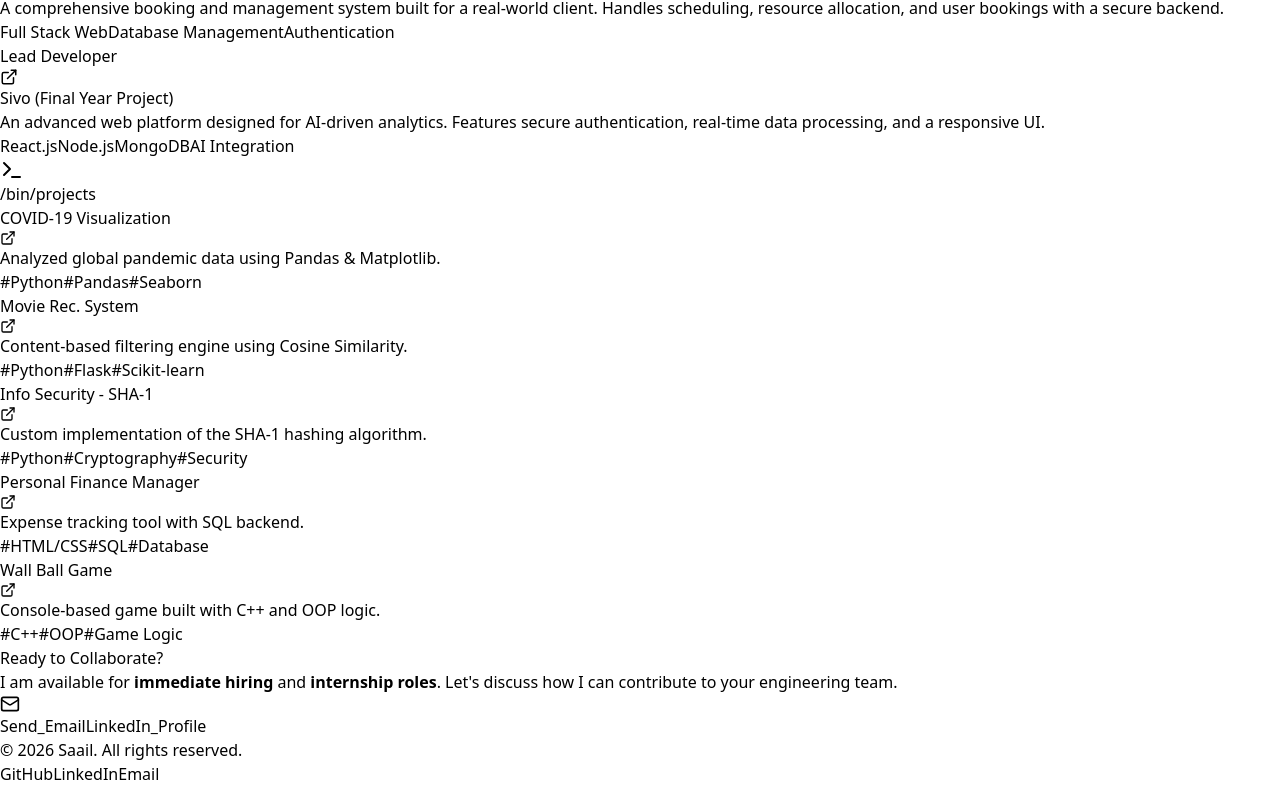
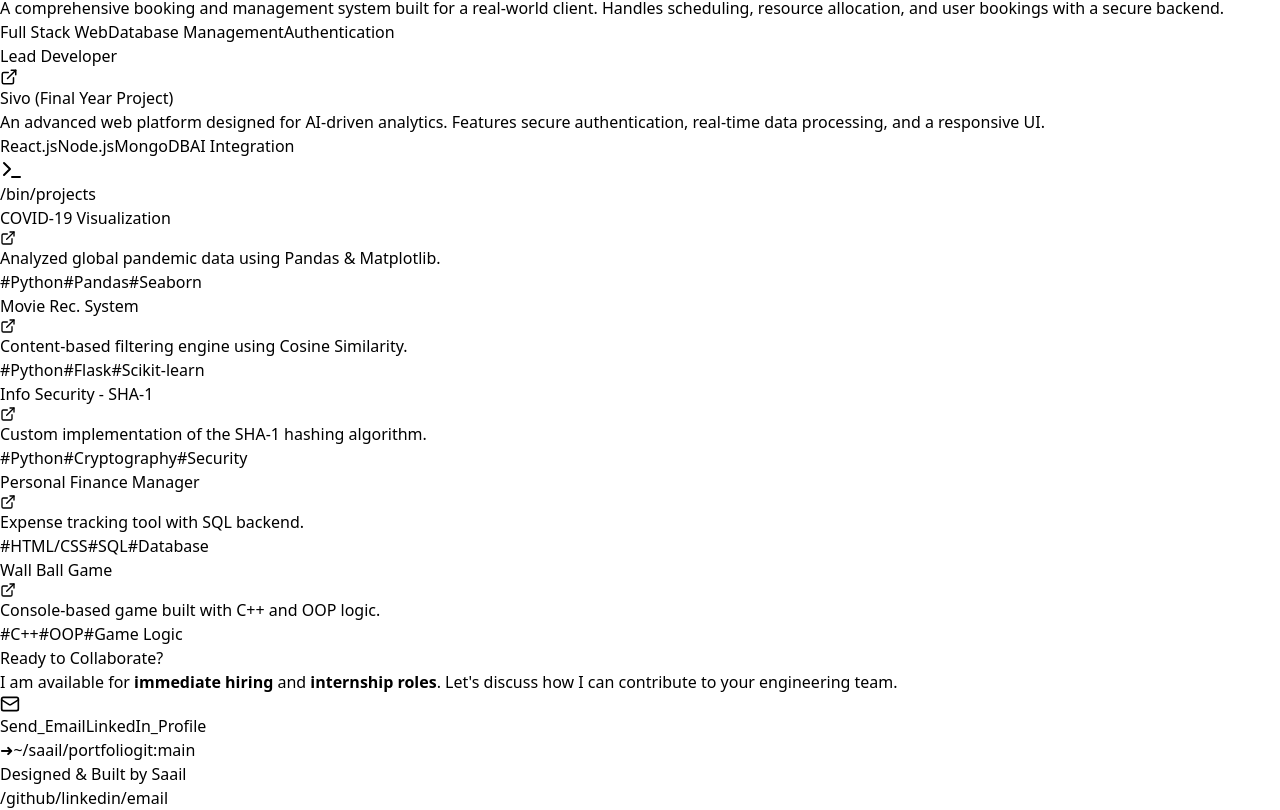
Before and after one commit to saail1/saail-portfolio, a React (Vite) app: page / in a window 1280 px wide. Shown: the part 1542-2352 px from the top of the page. Before the commit the page ends 2328 px from the top, so only its background shows below. Built offline with nearby package versions, Linux system fonts and the light colour scheme.

Commit message:
Updated footer links

```diff
--- a/src/App.jsx
+++ b/src/App.jsx
@@ -270,17 +270,64 @@ export default function App() {
                 LinkedIn_Profile
               </a>
            </div>
-           {/* Footer Section */}
-      <footer className="bg-black/50 backdrop-blur-md border-t border-white/10 mt-20 py-8">
-        <div className="container mx-auto px-6 text-center">
-          <p className="text-gray-400 font-mono text-sm">
-            © {new Date().getFullYear()} <span className="text-green-400 font-bold">Saail</span>.
-            All rights reserved.
-          </p>
-          <div className="flex justify-center gap-6 mt-4 opacity-70">
-            <a href="https://github.com/YOUR_GITHUB" className="hover:text-green-400 transition-colors text-sm"target="_blank">GitHub</a>
-            <a href="https://www.linkedin.com/in/saailabbas" className="hover:text-green-400 transition-colors text-sm"target="_blank">LinkedIn</a>
-            <a href="https://mail.google.com/mail/?view=cm&fs=1&to=maliksaail342@gmail.com" className="hover:text-green-400 transition-colors text-sm"target="_blank">Email</a>
+           {/* Hacker Style Footer */}
+      <footer className="border-t border-green-900/20 bg-black mt-24 py-8 relative overflow-hidden">
+
+        {/* Background Grid Effect */}
+        <div className="absolute inset-0 bg-[linear-gradient(to_right,#0f0f0f_1px,transparent_1px),linear-gradient(to_bottom,#0f0f0f_1px,transparent_1px)] bg-[size:14px_24px] [mask-image:radial-gradient(ellipse_60%_50%_at_50%_0%,#000_70%,transparent_100%)] pointer-events-none"></div>
+
+        <div className="container mx-auto px-6 relative z-10">
+          <div className="flex flex-col md:flex-row justify-between items-center gap-6">
+
+            {/* Left: Terminal Path Style */}
+            <div className="font-mono text-sm text-gray-500 flex items-center gap-2">
+              <span className="text-green-600">➜</span>
+              <span>~/saail/portfolio</span>
+              <span className="text-blue-500 text-xs bg-blue-500/10 px-2 py-0.5 rounded">git:main</span>
+            </div>
+
+            {/* Center: Copyright */}
+            <div className="text-center">
+              <p className="text-gray-400 font-mono text-sm">
+                Designed & Built by <span className="text-green-400 font-bold hover:shadow-[0_0_15px_rgba(74,222,128,0.5)] transition-all cursor-pointer">Saail</span>
+              </p>
+            </div>
+
+            {/* Right: Social Links (Updated) */}
+            <div className="flex gap-6 font-mono text-sm">
+
+              {/* GitHub (Agar link hai to yahan href mein dal dena) */}
+              <a
+                href="https://github.com/saail-dev"
+                target="_blank"
+                rel="noopener noreferrer"
+                className="text-gray-500 hover:text-white transition-colors"
+              >
+                /github
+              </a>
+
+              {/* LinkedIn (Updated) */}
+              <a
+                href="https://www.linkedin.com/in/saailabbas"
+                target="_blank"
+                rel="noopener noreferrer"
+                className="text-gray-500 hover:text-blue-400 transition-colors"
+              >
+                /linkedin
+              </a>
+
+              {/* Email (Updated - Direct Compose) */}
+              <a
+                href="https://mail.google.com/mail/?view=cm&fs=1&to=maliksaail342@gmail.com"
+                target="_blank"
+                rel="noopener noreferrer"
+                className="text-gray-500 hover:text-green-400 transition-colors"
+              >
+                /email
+              </a>
+
+            </div>
+
           </div>
         </div>
       </footer>
```
